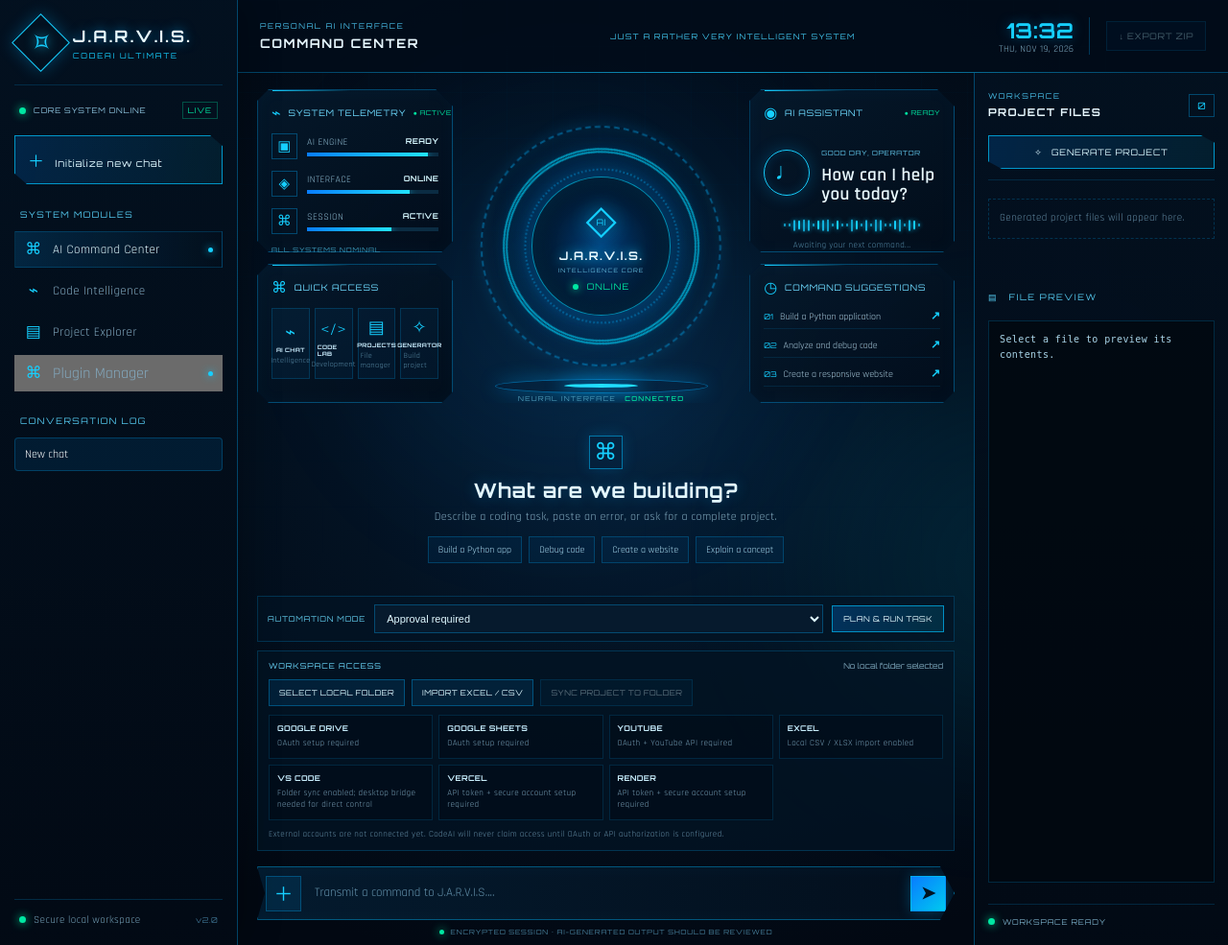
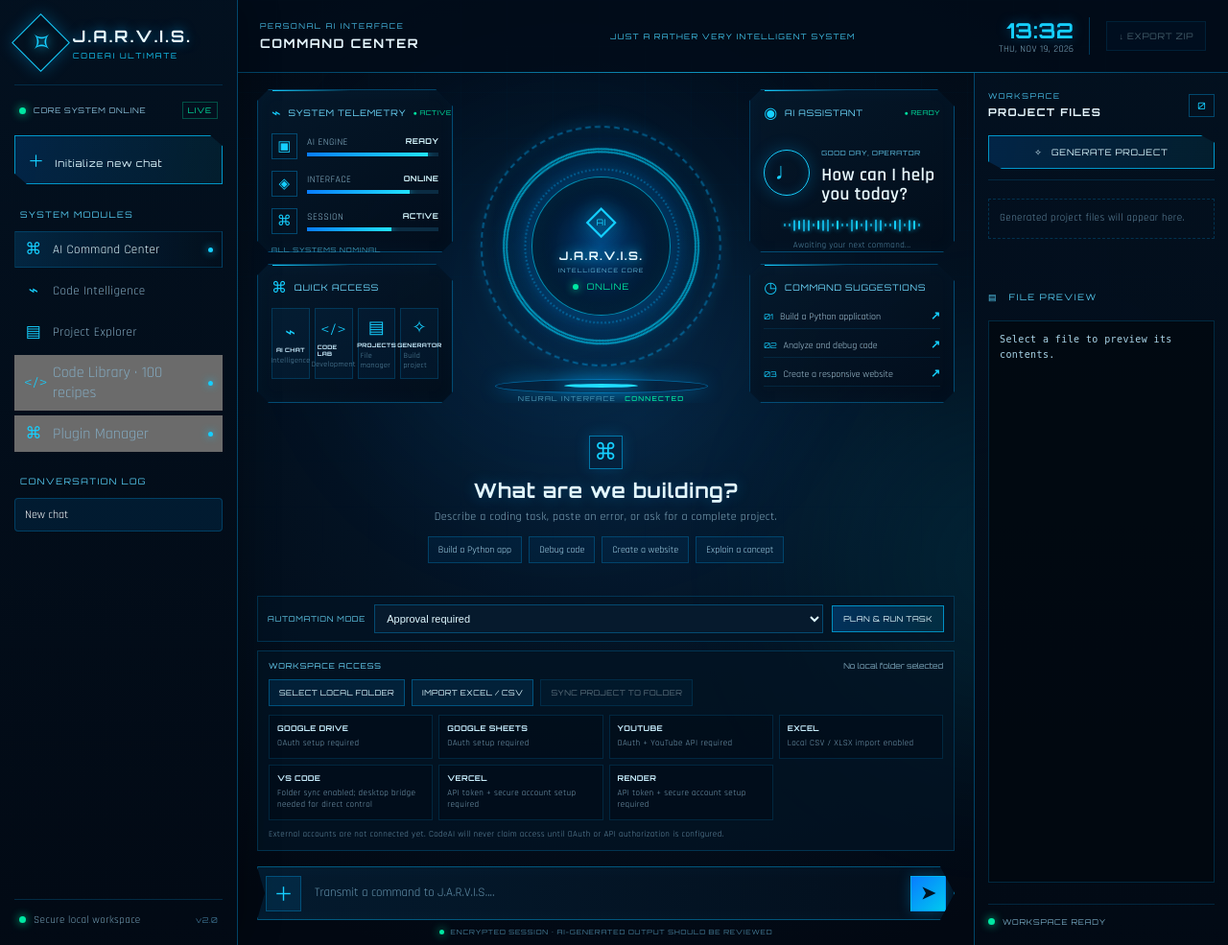
Before and after one commit to hitarthkhandelwal28-stack/codeultimate08, a Flask app: page / in a window 1280 px wide. Shown: the whole page at 96% size. Run offline with Flask 3, Linux system fonts and the light colour scheme; data comes from the database, SQL or seed files in the repository; data that the repository does not hold is empty; some libraries are stand-ins or nearby versions.

Commit message:
Add Code Library panel

```diff
--- a/templates/index.html
+++ b/templates/index.html
@@ -28,6 +28,7 @@
         <div class="module-item active"><span class="module-icon">⌘</span><span>AI Command Center</span><i></i></div>
         <div class="module-item"><span class="module-icon">⌁</span><span>Code Intelligence</span></div>
         <div class="module-item"><span class="module-icon">▤</span><span>Project Explorer</span></div>
+        <button id="codeLibraryOpen" class="module-item plugin-nav" type="button"><span class="module-icon">&lt;/&gt;</span><span>Code Library · 100 recipes</span><i></i></button>
         <button id="pluginManagerOpen" class="module-item plugin-nav" type="button"><span class="module-icon">⌘</span><span>Plugin Manager</span><i></i></button>
       </div>
       <div class="side-label chat-label">CONVERSATION LOG</div>
@@ -175,6 +176,22 @@
       </section>
     </div>
   </section>
+  <section id="codeLibraryOverlay" class="plugin-overlay" hidden aria-modal="true" role="dialog" aria-labelledby="codeLibraryTitle">
+    <div class="plugin-window code-library-window">
+      <header class="plugin-window-head">
+        <div><span class="eyebrow">CODEAI KNOWLEDGE MODULE</span><h2 id="codeLibraryTitle">CODE RECIPE LIBRARY</h2><p>100 coding recipes · 12 programming languages</p></div>
+        <button id="codeLibraryClose" class="plugin-close" type="button" aria-label="Close code library">×</button>
+      </header>
+      <div class="code-library-controls">
+        <label for="codeLibraryLanguage">LANGUAGE</label>
+        <select id="codeLibraryLanguage" aria-label="Programming language"></select>
+        <input id="codeLibrarySearch" type="search" placeholder="Search 100 recipes..." aria-label="Search code recipes">
+      </div>
+      <p class="code-library-note">Choose a recipe to ask your connected AI model to generate the code in the selected language. Review generated code before using it.</p>
+      <div id="codeLibraryList" class="code-library-list" aria-live="polite"></div>
+      <div class="code-library-footer"><span>100 RECIPES AVAILABLE FOR EACH LANGUAGE</span><span>AI GENERATION MAY USE API CREDITS</span></div>
+    </div>
+  </section>
   <div id="toast" class="toast" role="status"></div>
   <script>
     (() => {
```
